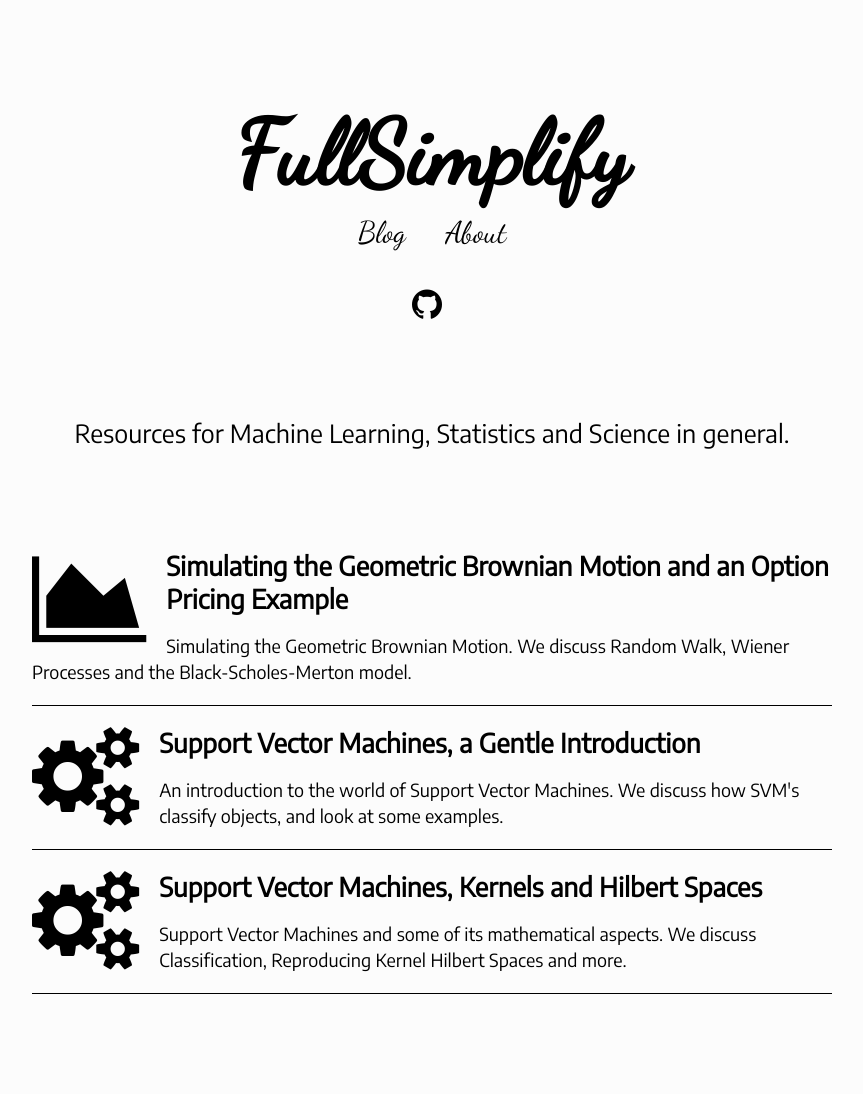
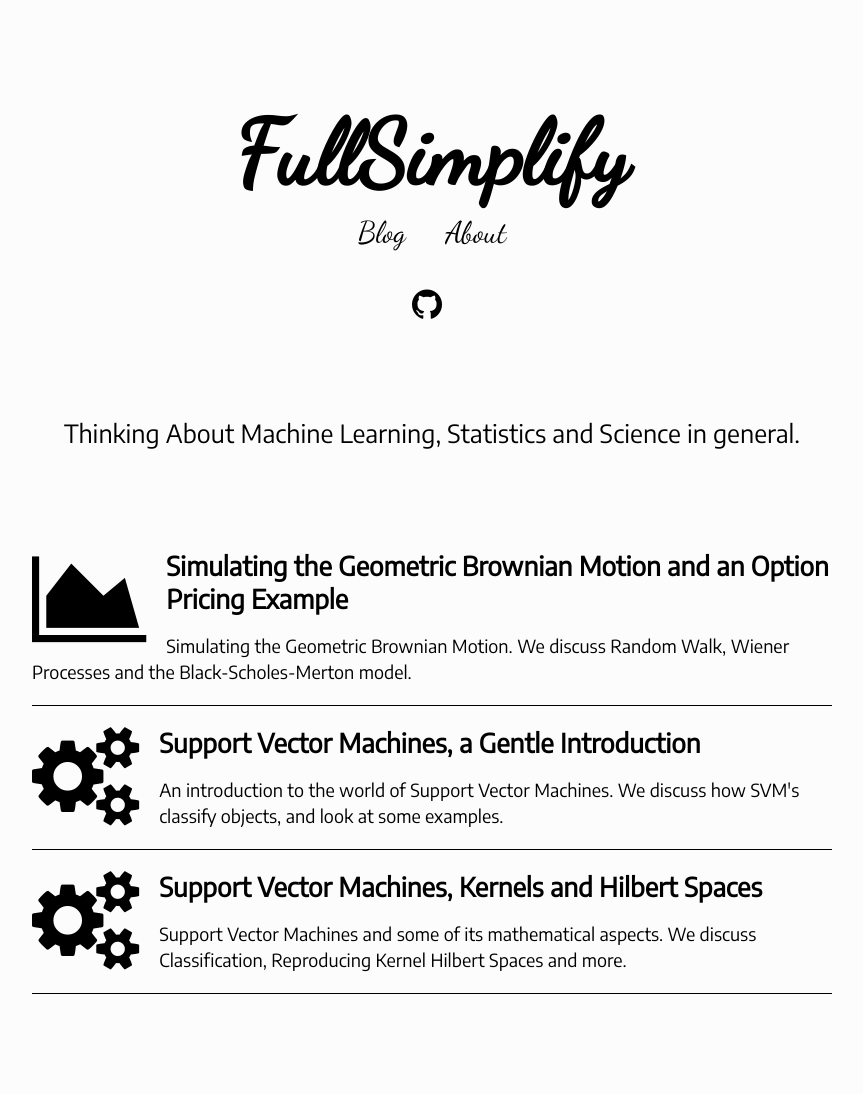
Before and after one commit to FullSimplify/FullSimplify.github.io, a Jekyll site: the page built from index.html, in a window 1280 px wide. Shown: the whole page, without its empty margins (208-1071 px from the left). Built offline with Jekyll 4.4.1, drawn with Linux system fonts in a browser that asks for light colours; some web fonts are replaced.

Commit message:
Update index.html

```diff
--- a/index.html
+++ b/index.html
@@ -1,7 +1,7 @@
 ---
 layout: page
 title: Machine Learning, Statistics, Science, Programming and more.
-subtitle: Resources for Machine Learning, Statistics and Science in general.
+subtitle: Thinking About Machine Learning, Statistics and Science in general.
 sitemap:
   priority: 0.9
 ---
```
